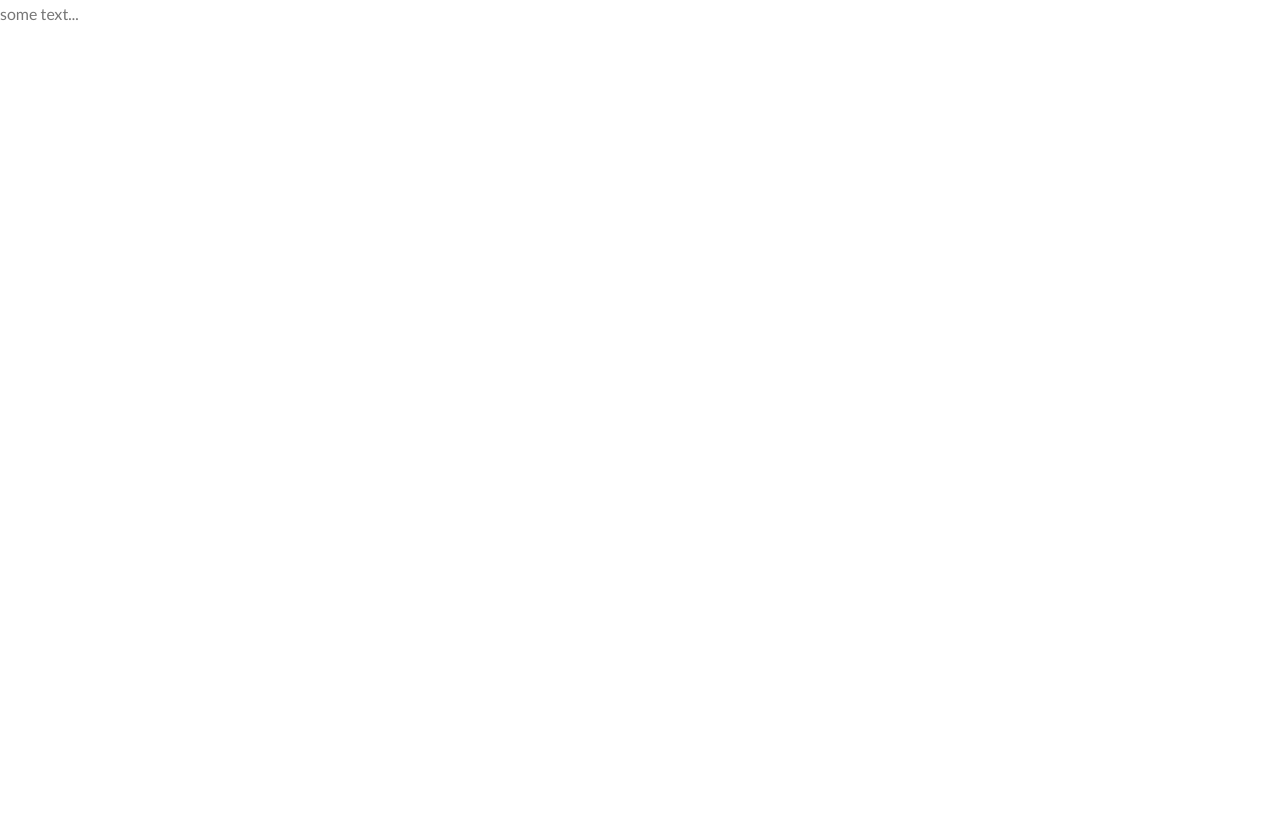
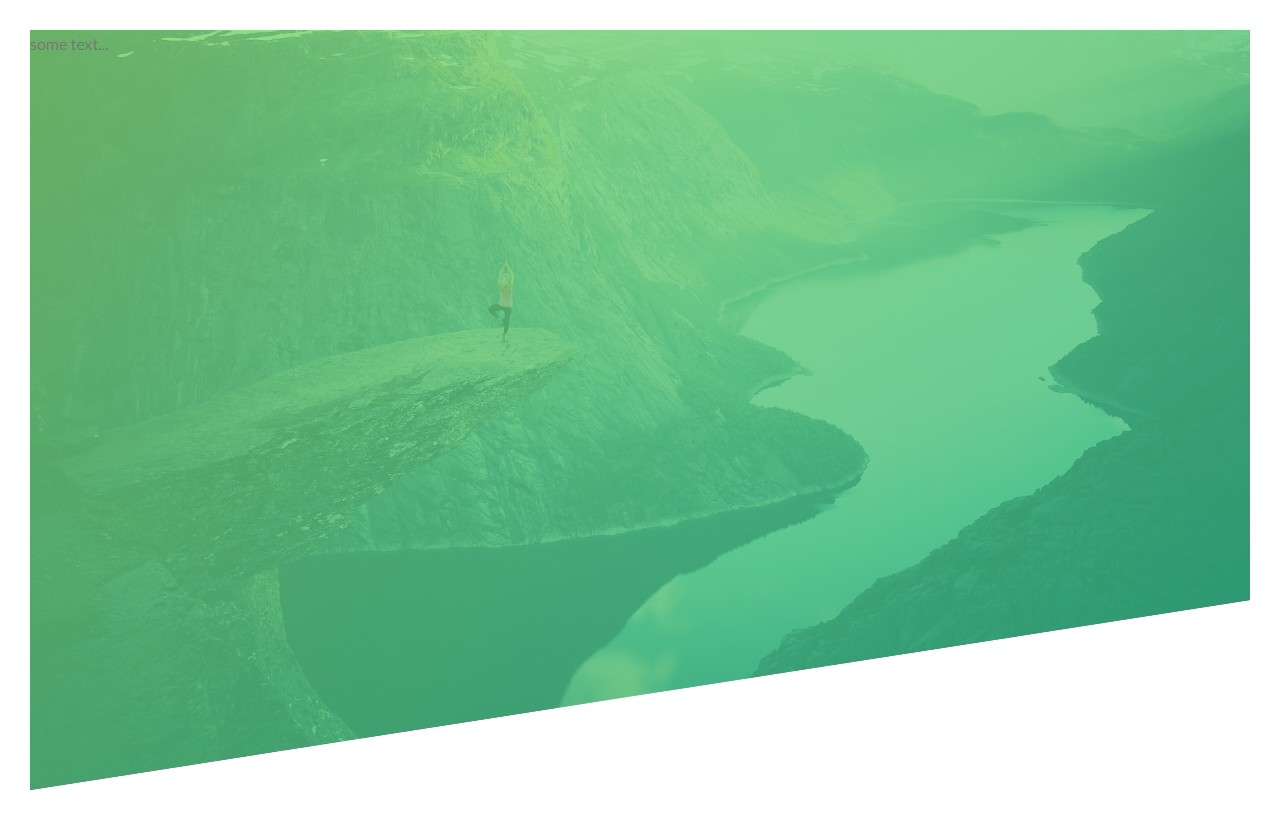
Before and after one commit to shivangna/natours-css-practice, a plain HTML site: page Natours/starter/index.html in a window 1280 px wide. Drawn offline with Linux system fonts and the light colour scheme; files that its build step writes are made by us from their sources.

Commit message:
set background

```diff
--- a/Natours/starter/css/style.css
+++ b/Natours/starter/css/style.css
@@ -19,4 +19,18 @@ body {
   font-size: 16px;
   line-height: 1.7;
   color: #777;
+  padding: 30px;
 }
+
+.header {
+  height: 95vh;
+  background-image: linear-gradient(
+      to right bottom,
+      rgba(127, 213, 112, 0.8),
+      rgba(40, 180, 133, 0.8)
+    ),
+    url(../img/hero.jpg);
+  background-size: cover;
+  background-position: top;
+  clip-path: polygon(0 0, 100% 0%, 100% 75%, 0% 100%);
+}
```
